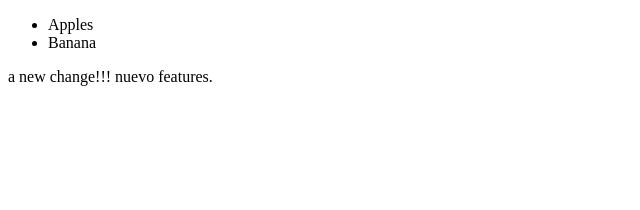
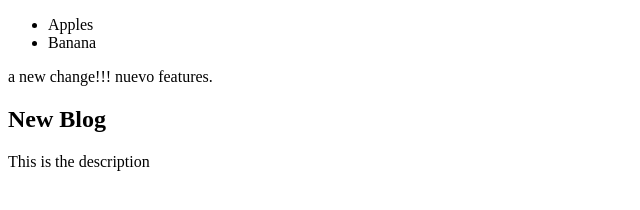
Before and after one commit to jaguell/test-bootcamp, a plain HTML site: page index.html in a window 1280 px wide. Shown: the whole page, without its empty margins (0-640 px from the left). Drawn offline with Linux system fonts and the light colour scheme.

Commit message:
New blog post

```diff
--- a/index.html
+++ b/index.html
@@ -71,5 +71,9 @@ bola?
       </ul>
       <p>a new change!!! nuevo features.</p>
     </div>
+    <article>
+      <h2>New Blog</h2>
+      <p>This is the description</p>
+    </article>
   </body>
 </html>
```
